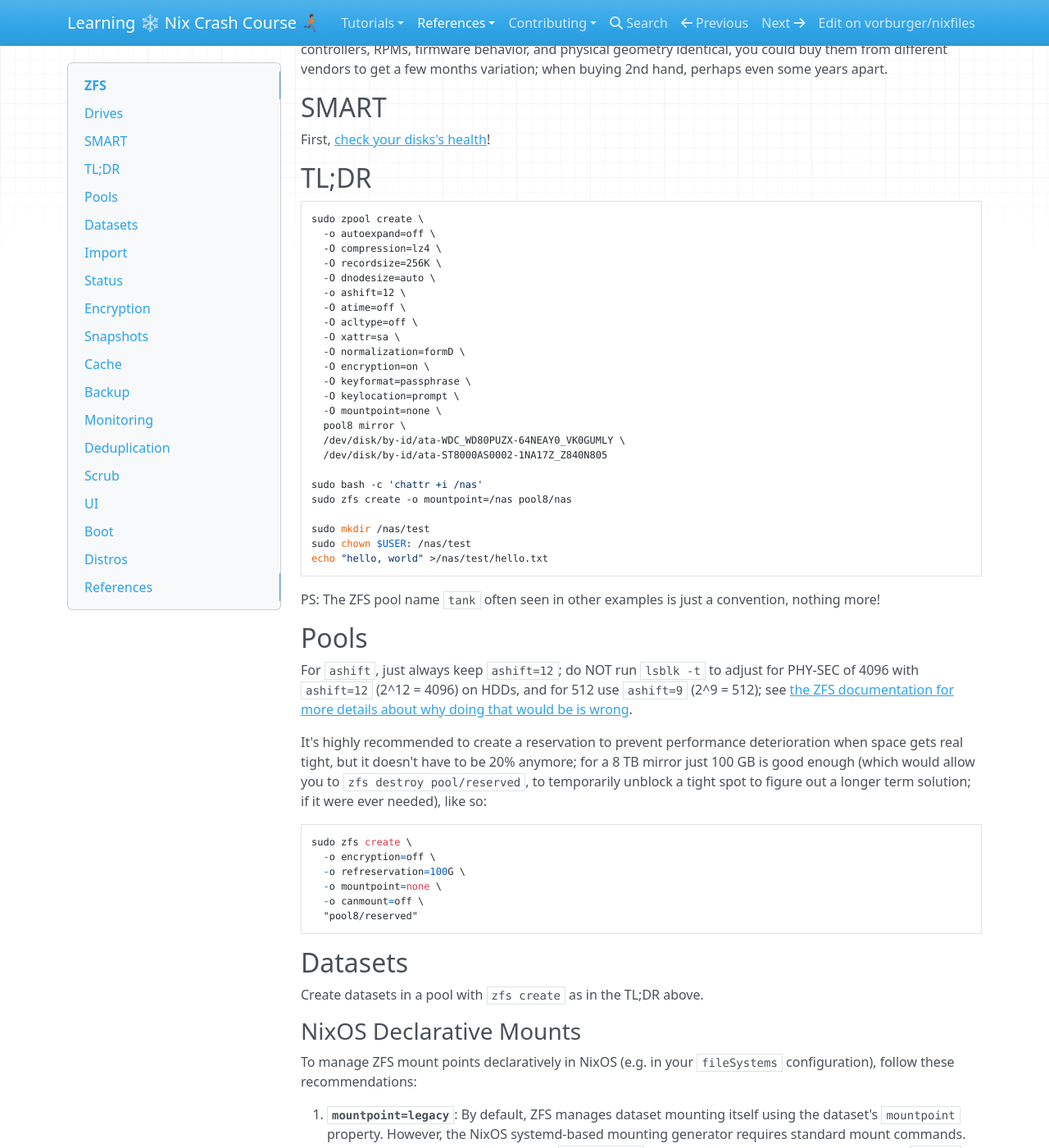
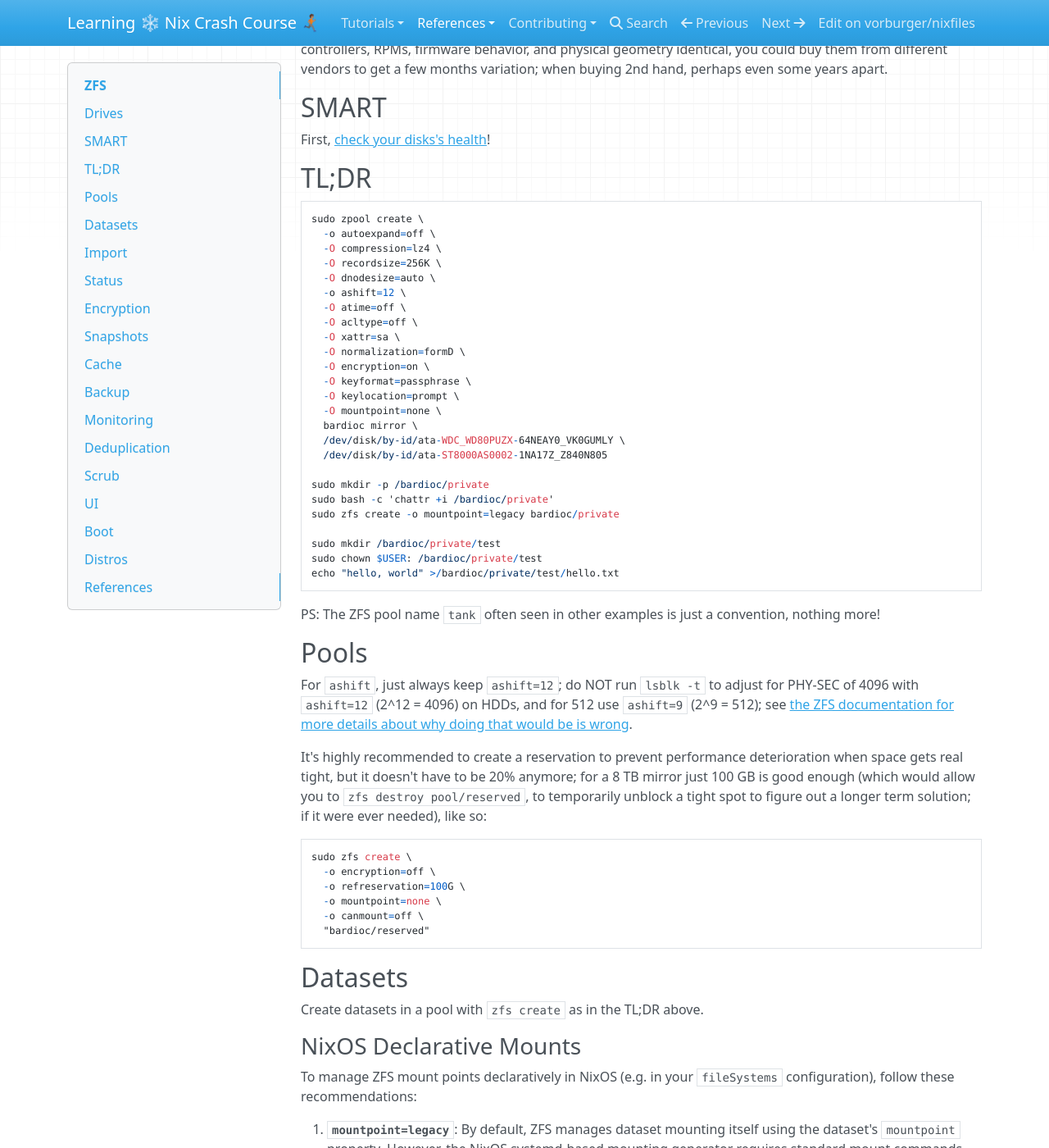
Before and after one commit to vorburger/nixfiles, an MkDocs documentation site: the page built from docs/docs/reference/zfs.md, in a window 1280 px wide and 1400 px high, scrolled down 373 px. Shown: the whole window at 82% size. Built offline with MkDocs 1.6.1, drawn with Linux system fonts in a browser that asks for light colours; nearby versions of some CDN libraries; some of the changed text lies outside the part shown.

Commit message:
zfs: Rename pool8 to bardioc (from Perry Rhodan)

````diff
--- a/docs/docs/reference/zfs.md
+++ b/docs/docs/reference/zfs.md
@@ -34,16 +34,17 @@ First, [check your disks's health](smart.md)!
       -O keyformat=passphrase \
       -O keylocation=prompt \
       -O mountpoint=none \
-      pool8 mirror \
+      bardioc mirror \
       /dev/disk/by-id/ata-WDC_WD80PUZX-64NEAY0_VK0GUMLY \
       /dev/disk/by-id/ata-ST8000AS0002-1NA17Z_Z840N805
 
-    sudo bash -c 'chattr +i /nas'
-    sudo zfs create -o mountpoint=/nas pool8/nas
+    sudo mkdir -p /bardioc/private
+    sudo bash -c 'chattr +i /bardioc/private'
+    sudo zfs create -o mountpoint=legacy bardioc/private
 
-    sudo mkdir /nas/test
-    sudo chown $USER: /nas/test
-    echo "hello, world" >/nas/test/hello.txt
+    sudo mkdir /bardioc/private/test
+    sudo chown $USER: /bardioc/private/test
+    echo "hello, world" >/bardioc/private/test/hello.txt
 
 PS: The ZFS pool name `tank` often seen in other examples is just a convention, nothing more!
 
@@ -58,7 +59,7 @@ It's highly recommended to create a reservation to prevent performance deteriora
       -o refreservation=100G \
       -o mountpoint=none \
       -o canmount=off \
-      "pool8/reserved"
+      "bardioc/reserved"
 
 ## Datasets
 
@@ -71,7 +72,7 @@ To manage ZFS mount points declaratively in NixOS (e.g. in your `fileSystems` co
 1. **`mountpoint=legacy`**: By default, ZFS manages dataset mounting itself using the dataset's `mountpoint` property. However, the NixOS systemd-based mounting generator requires standard mount commands. To allow NixOS to mount datasets via `fileSystems` entries, set the ZFS dataset mountpoint to `legacy`:
 
    ```bash
-   sudo zfs set mountpoint=legacy pool8/nas
+   sudo zfs set mountpoint=legacy bardioc/private
    ```
 
 2. **`options = [ "nofail" ];`**: When mounting optional datasets (like data disks or backup targets that might be missing or disconnected), always include `options = [ "nofail" ];` in your NixOS `fileSystems` definition. Without `nofail`, systemd treats the mount as a critical boot dependency, causing the system to crash or enter an infinite emergency mode loop if the ZFS pool/disk is unavailable. With `nofail`, systemd will gracefully skip the mount if the pool import fails or times out.
@@ -82,9 +83,9 @@ To manage ZFS mount points declaratively in NixOS (e.g. in your `fileSystems` co
     no pools available
 
     $ sudo zpool import
-    $ sudo zpool import pool8
+    $ sudo zpool import bardioc
 
-    $ sudo zfs mount -l pool8/nas
+    $ sudo zfs mount -l bardioc/private
 
 This (with `-l`) will ask for the passphrase.
 
@@ -99,19 +100,19 @@ documents how it handles if a device is missing; hint: it still works - that's t
 ### zfs list
 
     $ zfs list
-    NAME        USED  AVAIL  REFER  MOUNTPOINT
-    pool8       888K  7.14T   192K  none
-    pool8/nas   192K  7.14T   192K  /nas
+    NAME            USED  AVAIL  REFER  MOUNTPOINT
+    bardioc         888K  7.14T   192K  none
+    bardioc/private  192K  7.14T   192K  legacy
 
 ### zpool status
 
     $ zpool status
-    pool: pool8
+    pool: bardioc
     state: ONLINE
     config:
 
         NAME                                   STATE     READ WRITE CKSUM
-        pool8                                  ONLINE       0     0     0
+        bardioc                                ONLINE       0     0     0
         mirror-0                               ONLINE       0     0     0
             ata-WDC_WD80PUZX-64NEAY0_VK0GUMLY  ONLINE       0     0     0
             ata-ST8000AS0002-1NA17Z_Z840N805   ONLINE       0     0     0
@@ -122,15 +123,15 @@ Note that `READ`, `WRITE`, and `CKSUM` represent the count of I/O errors for rea
 
 ### zpool history
 
-    sudo zpool history pool8
+    sudo zpool history bardioc
 
 ## Encryption
 
 Encryption is enabled in the TL;DR above; the key can be changed like this:
 
-    zfs change-key pool8
+    zfs change-key bardioc
 
-    zfs change-key -o keyformat=raw -o keylocation=zfs-key pool8
+    zfs change-key -o keyformat=raw -o keylocation=zfs-key bardioc
 
 It's instantaneous, and does not need to rewrite or re-encrypt any of your data.
 
@@ -180,7 +181,7 @@ TODO L2ARC with an SSD, for read caching? Or will it trash the SSD with too much
 
 ### rsync
 
-    rsync -aHAXx --info=progress2 --inplace /mnt/source/ /nas/...
+    rsync -aHAXx --info=progress2 --inplace /mnt/source/ /bardioc/private/...
 
 - `-aHAXx` The Bulletproof Archive Mode:
   - `-a` (archive) copies recursively and preserves symlinks, devices, permissions, and modification times.
@@ -224,7 +225,7 @@ You may however occasionally wish to manually use a (not ZFS specific) [file-lev
 Automatic [scrubbing](https://openzfs.github.io/openzfs-docs/man/master/8/zpool-scrub.8.html) is enabled, note:
 
     $ zpool status
-      pool: pool8
+      pool: bardioc
      state: ONLINE
       scan: scrub in progress since Sat Jun  6 16:56:23 2026
     	852G / 852G scanned, 28.7G / 852G issued at 70.3M/s
@@ -232,7 +233,7 @@ Automatic [scrubbing](https://openzfs.github.io/openzfs-docs/man/master/8/zpool-
     config:
 
     	NAME                                   STATE     READ WRITE CKSUM
-    	pool8                                  ONLINE       0     0     0
+    	bardioc                                ONLINE       0     0     0
     	  mirror-0                             ONLINE       0     0     0
     	    ata-WDC_WD80PUZX-64NEAY0_VK0GUMLY  ONLINE       0     0     0
     	    ata-ST8000AS0002-1NA17Z_Z840N805   ONLINE       0     0     0
@@ -242,13 +243,13 @@ Automatic [scrubbing](https://openzfs.github.io/openzfs-docs/man/master/8/zpool-
 and later, hopefully:
 
     $ zpool status
-      pool: pool8
+      pool: bardioc
      state: ONLINE
       scan: scrub repaired 0B in 03:14:43 with 0 errors on Sat Jun  6 20:11:06 2026
     config:
 
     	NAME                                   STATE     READ WRITE CKSUM
-    	pool8                                  ONLINE       0     0     0
+    	bardioc                                ONLINE       0     0     0
     	  mirror-0                             ONLINE       0     0     0
     	    ata-WDC_WD80PUZX-64NEAY0_VK0GUMLY  ONLINE       0     0     0
     	    ata-ST8000AS0002-1NA17Z_Z840N805   ONLINE       0     0     0
````
Also changed, not shown: 1 other file.
